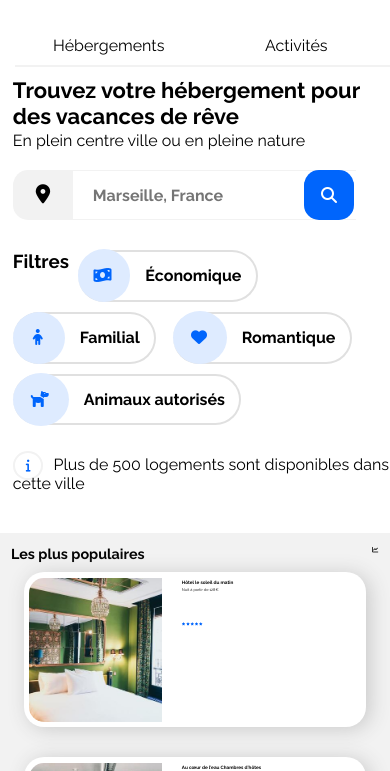
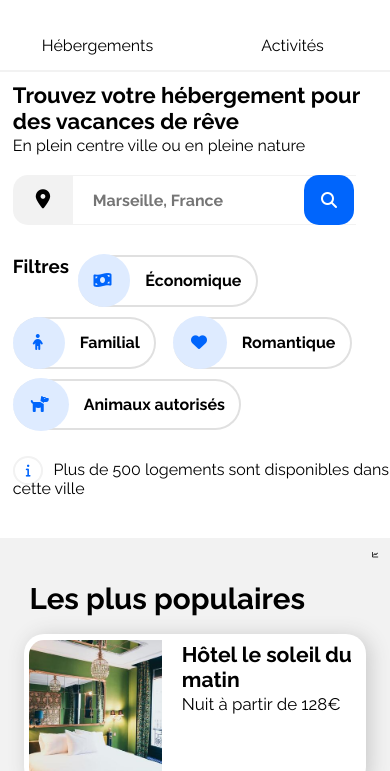
Before and after one commit to Ireneripo/IreneRiportella_2_20122020, a plain HTML site: page index.html in a window 390 px wide. Shown: the part 73-844 px from the top of the page. Drawn offline with Linux system fonts and the light colour scheme.

Commit message:
Populaires + Hébergements + Activités

```diff
--- a/style.css
+++ b/style.css
@@ -23,7 +23,6 @@ header
 nav
 {
     display: flex;
-    min-width: 375px;
 }
 nav ul
 {
@@ -465,7 +464,7 @@ footer ul li
     margin-right: 13vw;
     margin-left: 3.5vw;
 }
-@media screen and (min-width: 414px) and (max-width: 5000px)
+@media screen and (min-width: 500px) and (max-width: 5000px)
 {
   #searchbutton
   {
@@ -515,7 +514,7 @@ footer ul li
         width: 25vw;
     }
 }
-@media screen and (max-width: 414px)
+@media screen and (max-width: 500px)
 {
     *
     {
@@ -535,15 +534,13 @@ footer ul li
     }
     nav ul
     {
-        justify-content: space-around;
-        padding-left: 0;
         margin-right: 0;
-        width: 100%;
+        width: 100vw;
     }
     nav ul li
     {
         border-bottom: solid 2.5px #F2F2F2;
-        padding-bottom: 10px;
+        padding-bottom: 15px;
     }
     .menuitem
     {
@@ -553,11 +550,6 @@ footer ul li
     h1
     {
         margin-top: 10px;
-    }
-    nav
-    {
-        margin-top: 0;
-        padding-top: 0;
     }
     nav ul li:hover
     {
@@ -592,6 +584,30 @@ footer ul li
         width: 100%;
         margin: 0;
     }
+    h2
+    {
+        margin-left: 3.5vmax;
+        margin-top: 5vmax;
+        margin-bottom: 1vmax;
+        font-size: 3.5vmax;
+    }
+    h4, figcaption
+    {
+        font-size: 2.5vmax;
+    }
+    p
+    {
+        font-size: 2vmax;
+    }
+    .etoiles, .etoilegrise, .etoilespopulaires
+    {
+        font-size: 3vw;
+    }
+    .etoilespopulaires
+    {
+        margin-top: 60px;
+    }
+
     .populaires
     {
         border-radius: 0;
@@ -603,31 +619,51 @@ footer ul li
     .boxpopulaires
     {
         width: 85%;
-        height: 144px;
+        height: 142px;
+        margin-bottom: 5px;
     }
     .container
     {
         background-color: white;
+        margin-top: 10px;
     }
     .boxhebergements
     {
         width: 85%;
         height: 190px;
     }
+    .plusderesultats
+    {
+        font-size: 5vw;
+        margin-left: 20px;
+    }
+    #Activites
+    {
+        width: 100vw;
+        margin: 0;
+    }
+    #Activites h2
+    {
+        margin-left: 20px;
+        margin-bottom: 30px;
+    }
     .sectionactivites
     {
         flex-direction: column;
         align-items: center;
         height: auto;
+        margin: 0;
+        margin-bottom: 25px;
+        width: 100%;
     }
     .boxactivites_1
     {
-        width: 100%;
+        width: 85%;
         justify-content: center;
     }
     .boxactivites_2
     {
-        width: 100%;
+        width: 85%;
         align-items: center;
     }
     .boxactivites_a, .boxactivites_b, .boxactivites_c
@@ -635,6 +671,10 @@ footer ul li
         width: 100%;
         height: 190px;
         margin-bottom: 25px;
+    }
+    .imageactivites_a, .imageactivites_b, .imageactivites_c
+    {
+        height: 135px;
     }
     footer
     {
```
